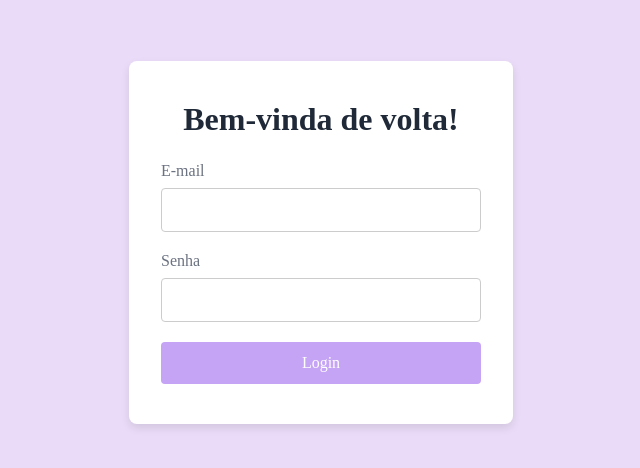
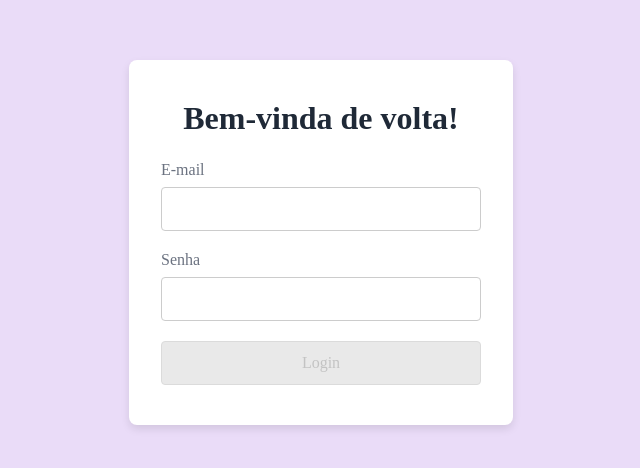
Before and after one commit to Luizricci/charme, a Next.js app: page /login in a window 1280 px wide. Shown: the part 158-626 px from the top of the page, without its empty margins (319-959 px from the left). Built offline with nearby package versions, Linux system fonts and the light colour scheme.

Commit message:
Feat: ux in button login

```diff
--- a/src/app/login/login.module.css
+++ b/src/app/login/login.module.css
@@ -59,12 +59,23 @@
     width: 100%;
     transition: 0.2s;
 }
+
+.button:disabled {
+    background: #e0e0e0;
+    color: #aaa;
+    cursor: not-allowed;
+    border: 1px solid #ccc;
+    opacity: 0.7;
+    transition: background 0.2s, color 0.2s;
+}
+
 .error {
     color: #6B7280;
     font-size: 0.875rem;
     margin-top: -0.5rem;
     margin-bottom: 1.25rem;
 }
+
 .success {
     color: #6B7280;
     font-size: 0.875rem;
--- a/src/app/login/page.jsx
+++ b/src/app/login/page.jsx
@@ -11,6 +11,7 @@ export default function Login() {
     const [password, setPassword] = useState('');
     const [error, setError] = useState(null);
     const [success, setSuccess] = useState(null);
+    const [isRequesting, setIsRequesting] = useState(false);
     const router = useRouter();
 
     const handleLogin = async () => {
@@ -23,7 +24,10 @@ export default function Login() {
             if (!token) {
                 throw new Error('Token não encontrado na resposta');
             }
+            console.log('requisição');
             localStorage.setItem('token', token);
+
+            setIsRequesting(true);
             setError(null);
             setSuccess('Login realizado com sucesso!');
             router.push('/agendamentos');
@@ -31,6 +35,8 @@ export default function Login() {
             const errorMessage = error.response?.data?.message || 'Erro ao fazer login. Tente novamente.';
             setError(errorMessage);
             setSuccess(null);
+        } finally {
+            setIsRequesting(false);
         }
     };
 
@@ -57,7 +63,7 @@ export default function Login() {
                     />
                     {error && <p className={styles.error}>{error}</p>}
                     {success && <p className={styles.success}>{success}</p>}
-                    <button onClick={handleLogin} className={styles.button}>Login</button>
+                    <button onClick={handleLogin} className={styles.button} disabled={email=== '' || password.length < 1 || isRequesting}>Login</button>
                 </div>
             </div>
         </div>
```
